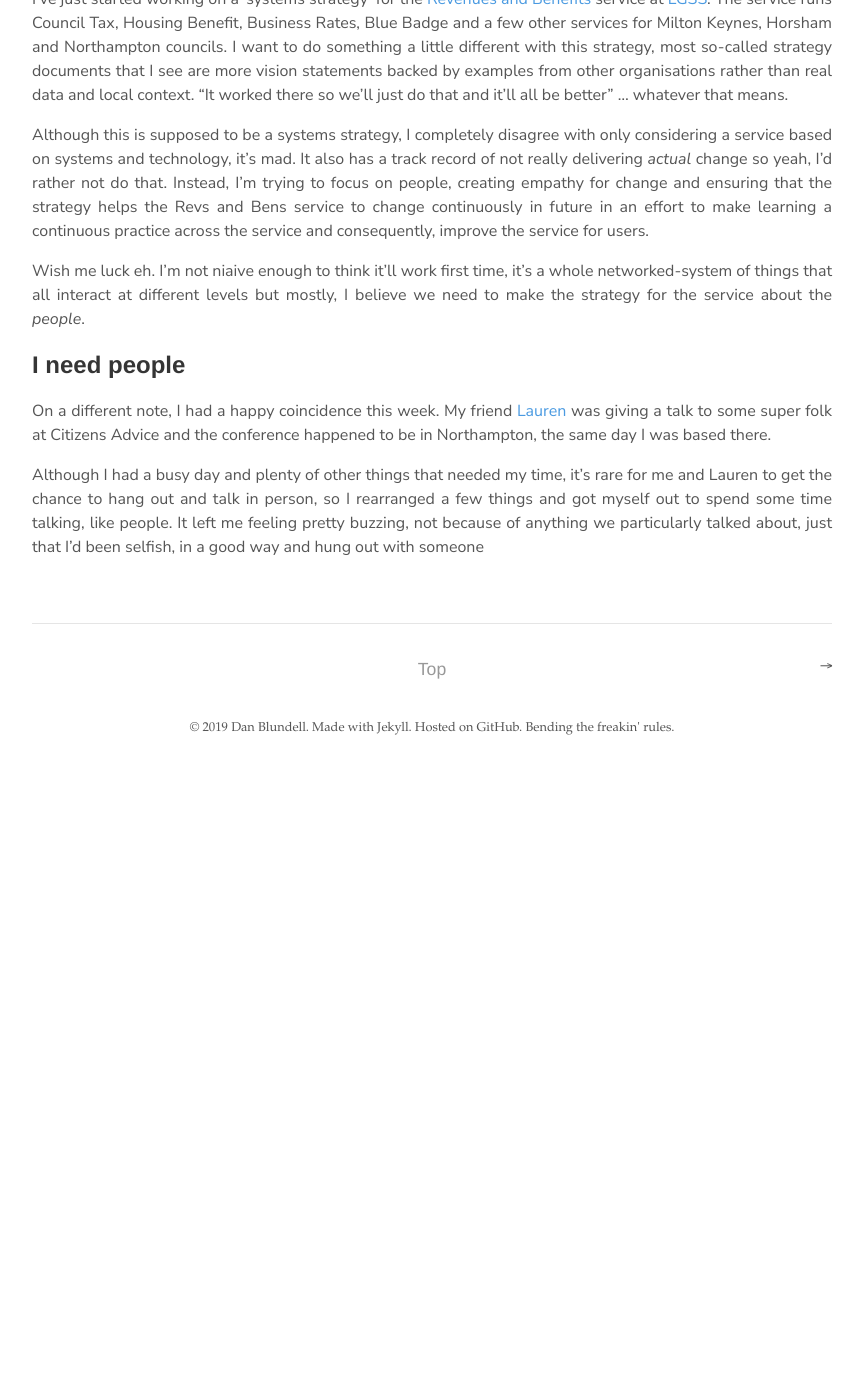
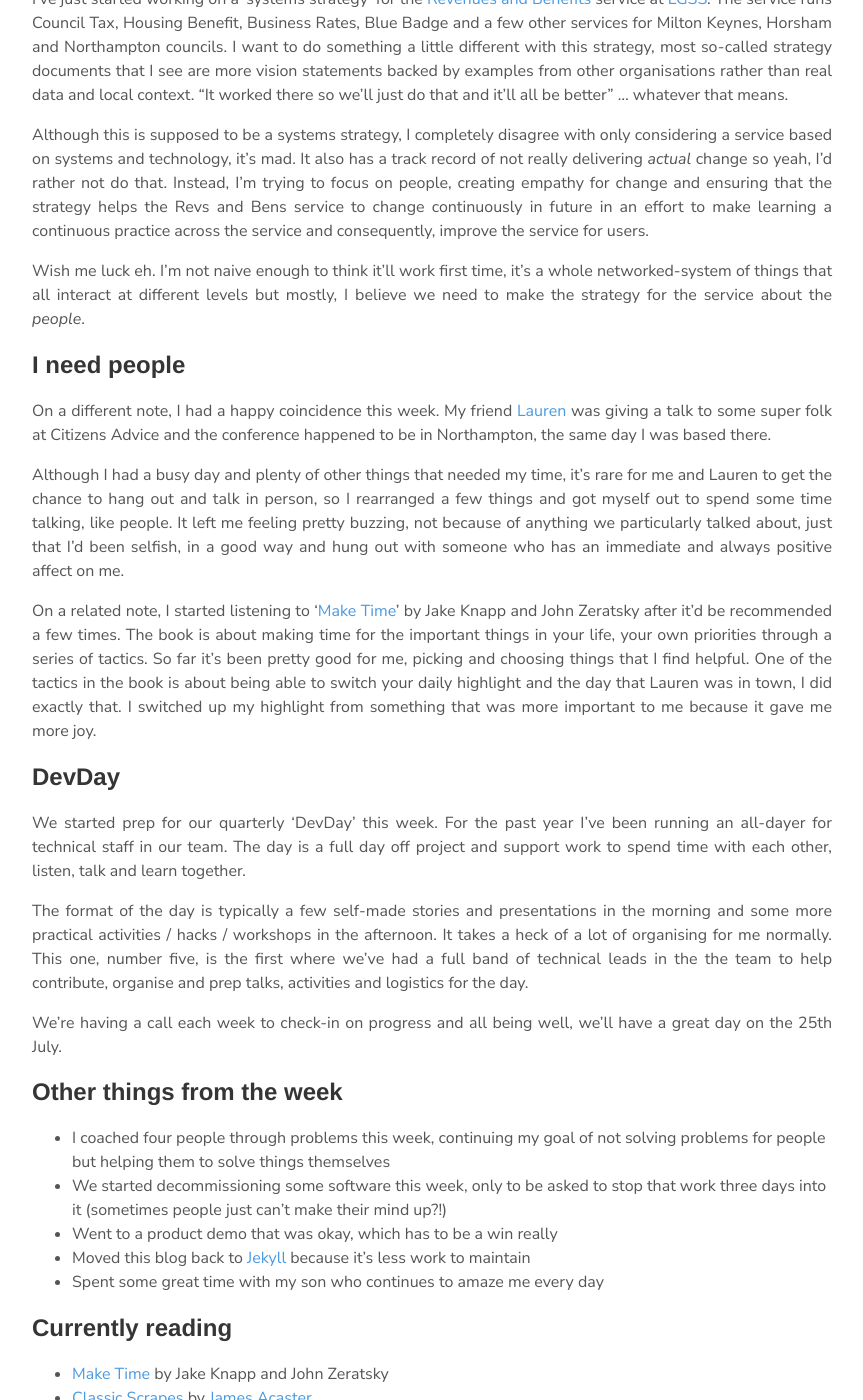
Before and after one commit to danblundell/danblundell.github.io, a Jekyll site: the page built from _posts/2019-07-09-weeknotes-1.markdown, in a window 1280 px wide and 1400 px high, scrolled down 362 px. Shown: the whole window, without its empty margins (208-1071 px from the left). Built offline with Jekyll 4.4.1, drawn with Linux system fonts in a browser that asks for light colours; before the commit the page ends 1133 px from its top, so only the background shows below that.

Commit message:
update weeknotes

```diff
--- a/_posts/2019-07-09-weeknotes-1.markdown
+++ b/_posts/2019-07-09-weeknotes-1.markdown
@@ -11,15 +11,42 @@ I've just started working on a 'systems strategy' for the [Revenues and Benefits
 
 Although this is supposed to be a systems strategy, I completely disagree with only considering a service based on systems and technology, it's mad. It also has a track record of not really delivering _actual_ change so yeah, I'd rather not do that. Instead, I'm trying to focus on people, creating empathy for change and ensuring that the strategy helps the Revs and Bens service to change continuously in future in an effort to make learning a continuous practice across the service and consequently, improve the service for users.
 
-Wish me luck eh. I'm not niaive enough to think it'll work first time, it's a whole networked-system of things that all interact at different levels but mostly, I believe we need to make the strategy for the service about the _people_.
+Wish me luck eh. I'm not naive enough to think it'll work first time, it's a whole networked-system of things that all interact at different levels but mostly, I believe we need to make the strategy for the service about the _people_.
 
 ## I need people
 
 On a different note, I had a happy coincidence this week. My friend [Lauren][redjotter-twitter] was giving a talk to some super folk at Citizens Advice and the conference happened to be in Northampton, the same day I was based there.
 
-Although I had a busy day and plenty of other things that needed my time, it's rare for me and Lauren to get the chance to hang out and talk in person, so I rearranged a few things and got myself out to spend some time talking, like people. It left me feeling pretty buzzing, not because of anything we particularly talked about, just that I'd been selfish, in a good way and hung out with someone
+Although I had a busy day and plenty of other things that needed my time, it's rare for me and Lauren to get the chance to hang out and talk in person, so I rearranged a few things and got myself out to spend some time talking, like people. It left me feeling pretty buzzing, not because of anything we particularly talked about, just that I'd been selfish, in a good way and hung out with someone who has an immediate and always positive affect on me.
+
+On a related note, I started listening to '[Make Time][make-time-book]' by Jake Knapp and John Zeratsky after it'd be recommended a few times. The book is about making time for the important things in your life, your own priorities through a series of tactics. So far it's been pretty good for me, picking and choosing things that I find helpful. One of the tactics in the book is about being able to switch your daily highlight and the day that Lauren was in town, I did exactly that. I switched up my highlight from something that was more important to me because it gave me more joy.
+
+## DevDay
+
+We started prep for our quarterly 'DevDay' this week. For the past year I've been running an all-dayer for technical staff in our team. The day is a full day off project and support work to spend time with each other, listen, talk and learn together.
+
+The format of the day is typically a few self-made stories and presentations in the morning and some more practical activities / hacks / workshops in the afternoon. It takes a heck of a lot of organising for me normally. This one, number five, is the first where we've had a full band of technical leads in the the team to help contribute, organise and prep talks, activities and logistics for the day.
+
+We're having a call each week to check-in on progress and all being well, we'll have a great day on the 25th July.
+
+## Other things from the week
+
+* I coached four people through problems this week, continuing my goal of not solving problems for people but helping them to solve things themselves
+* We started decommissioning some software this week, only to be asked to stop that work three days into it (sometimes people just can't make their mind up?!)
+* Went to a product demo that was okay, which has to be a win really
+* Moved this blog back to [Jekyll][jekyll] because it's less work to maintain
+* Spent some great time with my son who continues to amaze me every day
+
+## Currently reading
+* [Make Time][make-time-book] by Jake Knapp and John Zeratsky
+* [Classic Scrapes][ja-book] by [James Acaster][ja]
+
 
 [redjotter]: https://www.redjotter.com/
 [redjotter-twitter]: https://www.twitter.com/redjotter
 [revs-bens-website]: https://www.lgss-revs-bens.com
 [lgss-website]: https://www.lgss.co.uk
+[make-time-book]: https://maketime.blog/
+[jekyll]: https://jekyllrb.com/
+[ja-book]: https://www.amazon.co.uk/dp/1472247191/ref=cm_sw_em_r_mt_dp_U_ghznDbX7E8NTV
+[ja]: https://www.jamesacaster.com/
```
